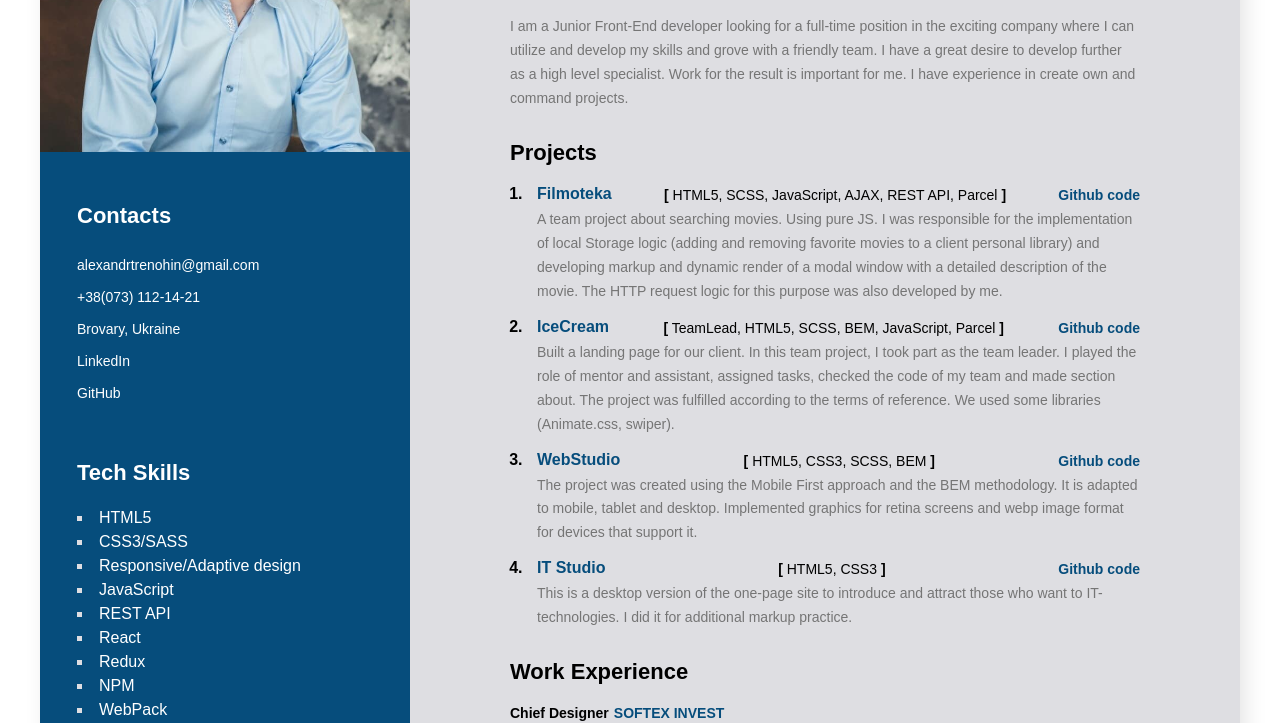
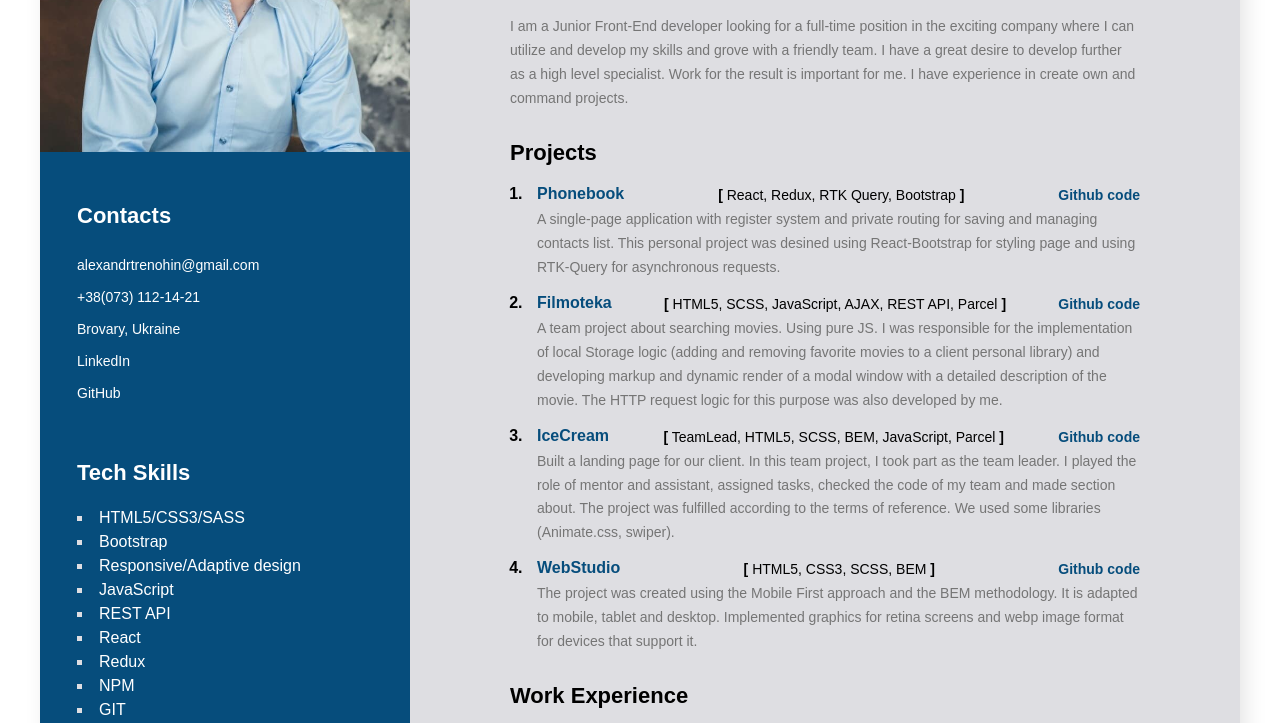
Before and after one commit to Aleksandr-Trenohin/front-end-dev-cv, a plain HTML site: page index.html in a window 1280 px wide. Shown: the part 255-978 px from the top of the page. Drawn offline with Linux system fonts and the light colour scheme.

Commit message:
add new info

```diff
--- a/index.html
+++ b/index.html
@@ -22,9 +22,9 @@
           <p class="about-me-description">
             I am a Junior Front-End developer looking for a full-time position
             in the exciting company where I can utilize and develop my skills
-            and grove with a friendly team. I have a great desire
-            to develop further as a high level specialist. Work for the result is important for
-            me. I have experience in create own and command projects.
+            and grove with a friendly team. I have a great desire to develop
+            further as a high level specialist. Work for the result is important
+            for me. I have experience in create own and command projects.
           </p>
         </div>
         <div class="about-my-skills">
@@ -33,6 +33,35 @@
             <!-- class= content-section -->
             <h3 class="main-content-title">Projects</h3>
             <ol class="my-projects-list">
+              <li class="my-projects-item">
+                <span class="my-projects-text">
+                  <a
+                    href="https://aleksandr-trenohin.github.io/goit-react-hw-08-phonebook/"
+                    class="my-project-link effect"
+                    target="_blank"
+                    rel="noreferrer noopener"
+                    >Phonebook</a
+                  >
+                  <span>
+                    <sapn class="my-projects-bracket">[</sapn> React, Redux, RTK
+                    Query, Bootstrap
+                    <sapn class="my-projects-bracket">]</sapn>
+                  </span>
+                  <a
+                    href="https://github.com/Aleksandr-Trenohin/goit-react-hw-08-phonebook"
+                    class="about-project-github effect"
+                    target="_blank"
+                    rel="noreferrer noopener"
+                    >Github code</a
+                  >
+                </span>
+                <p class="about-project">
+                  A single-page application with register system and private
+                  routing for saving and managing contacts list. This personal
+                  project was desined using React-Bootstrap for styling page and
+                  using RTK-Query for asynchronous requests.
+                </p>
+              </li>
               <li class="my-projects-item">
                 <span class="my-projects-text">
                   <a
@@ -121,34 +150,6 @@
                   the BEM methodology. It is adapted to mobile, tablet and
                   desktop. Implemented graphics for retina screens and webp
                   image format for devices that support it.
-                </p>
-              </li>
-
-              <li class="my-projects-item">
-                <span class="my-projects-text">
-                  <a
-                    href="https://aleksandr-trenohin.github.io/it-studio"
-                    class="my-project-link effect"
-                    target="_blank"
-                    rel="noreferrer noopener"
-                    >IT Studio</a
-                  >
-                  <span>
-                    <sapn class="my-projects-bracket">[</sapn> HTML5, CSS3
-                    <sapn class="my-projects-bracket">]</sapn></span
-                  >
-                  <a
-                    href="https://github.com/Aleksandr-Trenohin/it-studio"
-                    class="about-project-github effect"
-                    target="_blank"
-                    rel="noreferrer noopener"
-                    >Github code</a
-                  >
-                </span>
-                <p class="about-project">
-                  This is a desktop version of the one-page site to introduce
-                  and attract those who want to IT-technologies. I did it for
-                  additional markup practice.
                 </p>
               </li>
             </ol>
@@ -312,12 +313,11 @@
           <h3 class="sidebar-title">Tech Skills</h3>
           <ul class="tech-skills-list">
             <li class="tech-skills-item">
-              <span class="tech-skills-item-text">HTML5</span>
+              <span class="tech-skills-item-text">HTML5/CSS3/SASS</span>
             </li>
             <li class="tech-skills-item">
-              <span class="tech-skills-item-text">CSS3/SASS</span>
+              <span class="tech-skills-item-text">Bootstrap</span>
             </li>
-
             <li class="tech-skills-item">
               <span class="tech-skills-item-text"
                 >Responsive/Adaptive design</span
@@ -338,9 +338,9 @@
             <li class="tech-skills-item">
               <span class="tech-skills-item-text">NPM</span>
             </li>
-            <li class="tech-skills-item">
+            <!-- <li class="tech-skills-item">
               <span class="tech-skills-item-text">WebPack</span>
-            </li>
+            </li> -->
             <li class="tech-skills-item">
               <span class="tech-skills-item-text">GIT</span>
             </li>
```
